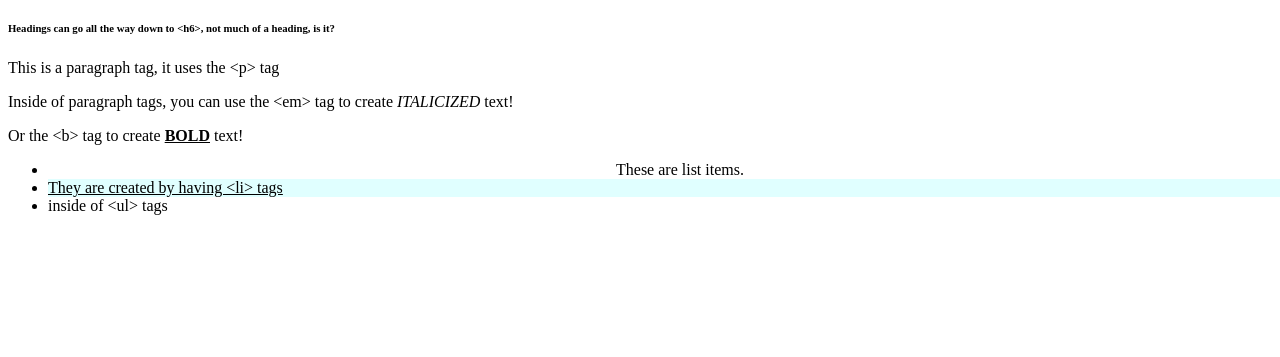
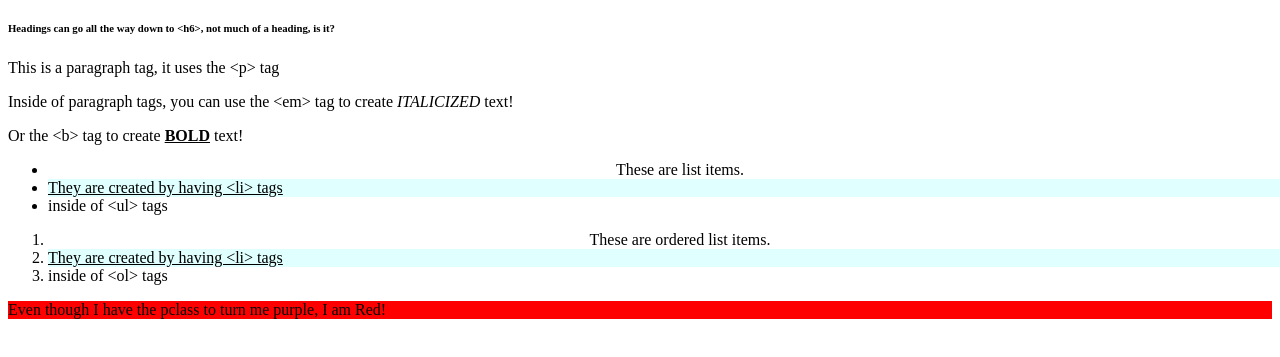
Before and after one commit to ISU-WebDevClub/IntroductoryConceptsTemplate, a plain HTML site: page pages/styled-interactive-index.html in a window 1280 px wide. Shown: the part 105-462 px from the top of the page. Drawn offline with Linux system fonts and the light colour scheme.

Commit message:
feat: adding some comments

```diff
--- a/pages/styled-interactive-index.html
+++ b/pages/styled-interactive-index.html
@@ -2,23 +2,39 @@
 <!DOCTYPE html>
 <html>
     <head>
+        <!-- The title tag determines what will be shown as the title of the page in the tab -->
         <title>My First HTML Site!</title>
+        <!-- Importing styles is done with the <link> tag. You can import as many as you would like, but order matters!-->
         <link rel="stylesheet" href="../styling/styles.css">
+        <!-- Importing JS is very similar, but is done with the <script> tag. -->
         <script type="text/javascript" src="../code/main.js"></script>
     </head>
     <body>
+        <!-- Heading are created using a <h*> tag and range from <h1> (largest) to <h6> (smallest) -->
         <h1 id="clickable" class="blue-background">Hello Web Dev Club! I am an &lt;h1&gt; heading!</h1>
         <h3>Headings can be of various sizes, I am an &lt;h3&gt; heading!</h1>
         <h6>Headings can go all the way down to &lt;h6&gt;, not much of a heading, is it?</h6>
 
+        <!-- Paragraphs are your main form of text, they use the <p> tag -->
         <p>This is a paragraph tag, it uses the &lt;p&gt; tag </p>
         <p>Inside of paragraph tags, you can use the &lt;em&gt; tag to create <em>ITALICIZED</em> text!</p>
         <p>Or the &lt;b&gt; tag to create <b>BOLD</b> text!</p>
 
+        <!-- Unordered List, which is done using <ul>, creates a bulleted list. Each list item, noted with <li> will be a bullet point-->
         <ul class="full">
             <li class="align-center">These are list items.</li>
             <li class="main-li">They are created by having &lt;li&gt; tags</li>
             <li>inside of &lt;ul&gt; tags</li>
         </ul>
+
+        <!-- You can also use Ordered Lists, which number the items. These are created with the <ol> tag -->
+        <ol class="full"></ul>
+            <li class="align-center">These are ordered list items.</li>
+            <li class="main-li">They are created by having &lt;li&gt; tags</li>
+            <li>inside of &lt;ol&gt; tags</li>
+        </ol>
+
+        <!-- Inline Styling overrides external styling from a File! -->
+        <p class="pclass" style="background-color: red;">Even though I have the pclass to turn me purple, I am Red!</p>
     </body>
 </html>
--- a/styling/styles.css
+++ b/styling/styles.css
@@ -22,3 +22,7 @@ li.main-li {
 li:hover {
     background-color: aquamarine;
 }
+
+p.pclass {
+    background-color: purple;
+}
```
